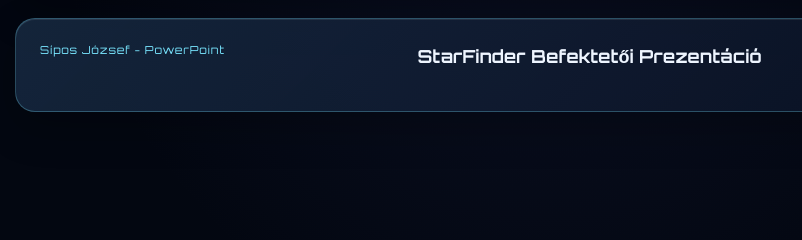
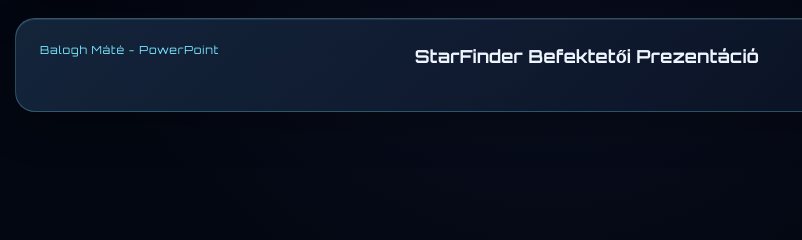
Before and after one commit to MADxdev420/frontend, a plain HTML site: page index.html in a window 1280 px wide. Shown: the part 2754-2994 px from the top of the page, 91-893 px from the left. Drawn offline with Linux system fonts and the light colour scheme.

Commit message:
fix: final touches

```diff
--- a/index.html
+++ b/index.html
@@ -122,9 +122,9 @@
 
                     <article class="document-card">
                         <div class="button-container">
-                            <span class="document-type">Sípos József - PowerPoint</span>
-                            <h3><a class="document-open" href="./dokumentumok/Sipos József_StarFinder_befektetoi prezentacio.pptx" target="_blank" rel="noopener noreferrer">StarFinder Befektetői Prezentáció</a></h3>
-                            <a class="button document-download" href="./dokumentumok/Sipos József_StarFinder_befektetoi prezentacio.pptx" download="Sipos József_StarFinder_befektetoi prezentacio.pptx" aria-label="letöltés">Letöltés</a>
+                            <span class="document-type">Balogh Máté - PowerPoint</span>
+                            <h3><a class="document-open" href="./dokumentumok/Balogh Máté_StarFinder_befektetoi prezentacio.pptx" target="_blank" rel="noopener noreferrer">StarFinder Befektetői Prezentáció</a></h3>
+                            <a class="button document-download" href="./dokumentumok/Balogh Máté_StarFinder_befektetoi prezentacio.pptx" download="./dokumentumok/Balogh Máté_StarFinder_befektetoi prezentacio.pptx" aria-label="letöltés">Letöltés</a>
                         </div>
                     </article>
                 </div>
```
Also changed, not shown: 2 other files.
